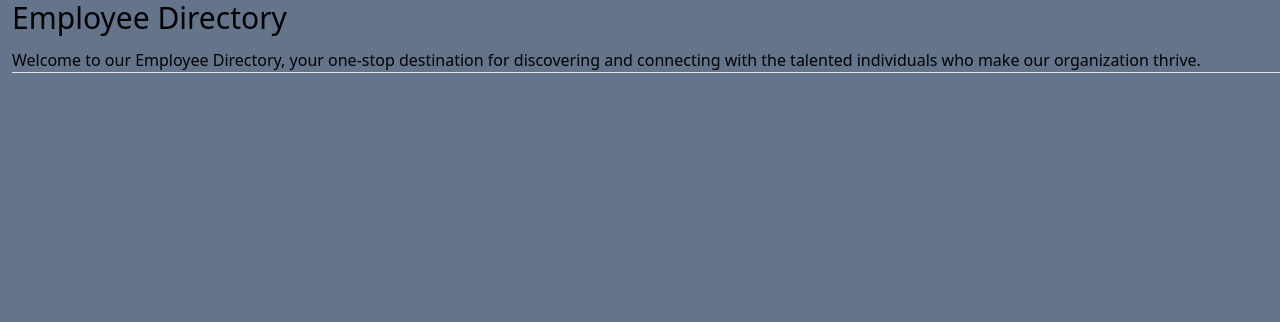
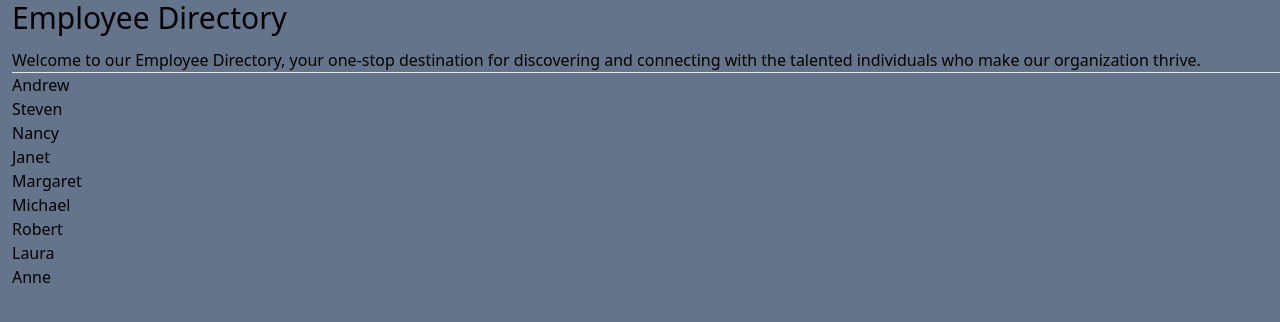
Before and after one commit to Yokosumi/002-create-react-vite, a React (Vite) app: page / in a window 1280 px wide. Shown: the top 322 px of the page. Built offline with nearby package versions, Linux system fonts and the light colour scheme.

Commit message:
showing minimal employee data

```diff
--- a/src/App.tsx
+++ b/src/App.tsx
@@ -9,6 +9,11 @@ function App() {
 			<h1 className="text-3xl mb-3">{title}</h1>
 			<p>{introText}</p>
 			<hr />
+			<ul>
+				{employees.map((employee) => {
+					return <li>{employee.firstName}</li>;
+				})}
+			</ul>
 		</>
 	);
 }
```
